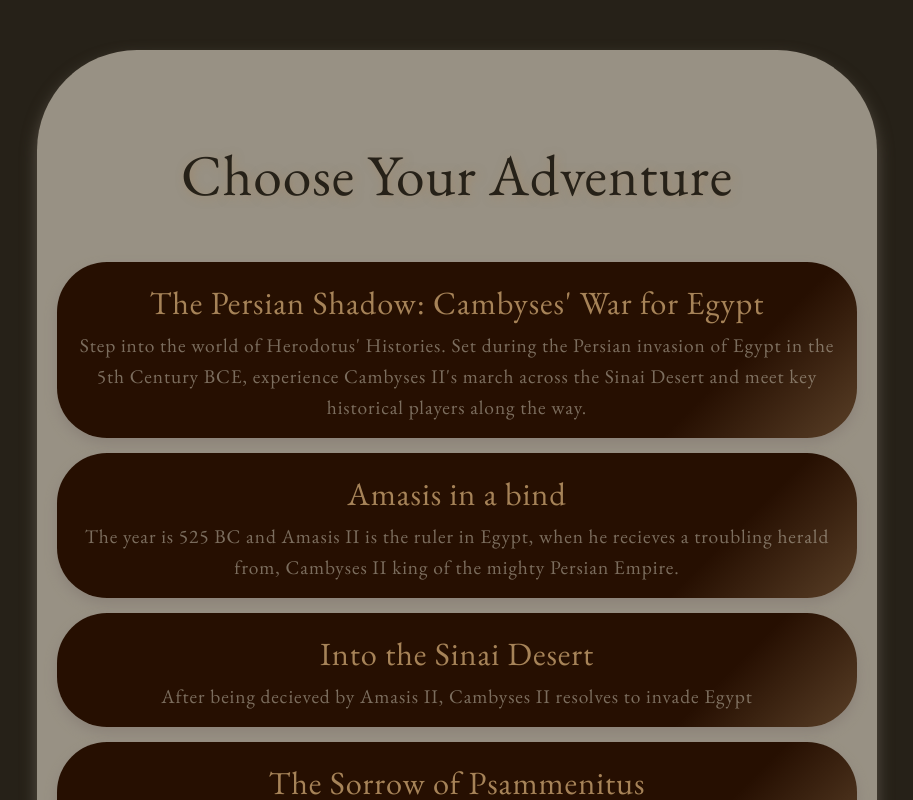
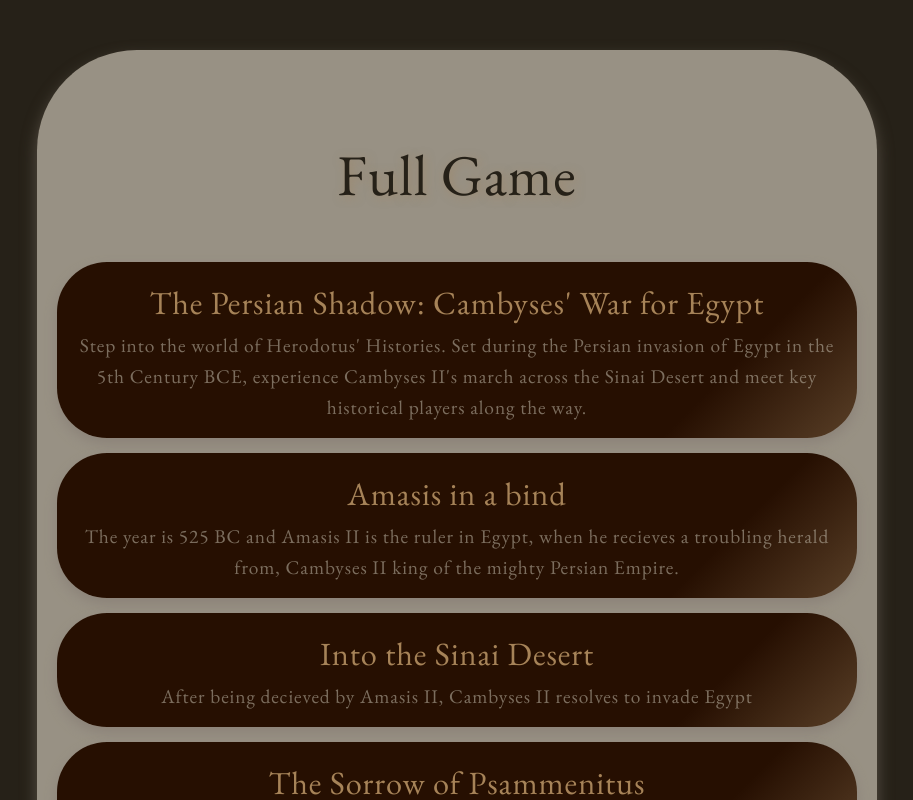
Before and after one commit to Chewon-bot/mega_hack, a React (Vite) app: page / in a window 1280 px wide. Shown: the top 800 px of the page, without its empty margins (183-1096 px from the left). Built offline with nearby package versions, Linux system fonts and the light colour scheme; a web font is replaced by a local one.

Commit message:
Choose Your Adventure -> Full Game

```diff
--- a/src/pages/Home.jsx
+++ b/src/pages/Home.jsx
@@ -21,7 +21,7 @@
 
   return (
     <div className="home-container">
-      <h1 className="home-title">Choose Your Adventure</h1>
+      <h1 className="home-title">Full Game</h1>
       <ul className="game-list">
         {games.map((game) => (
           <li key={game.id}>
```
